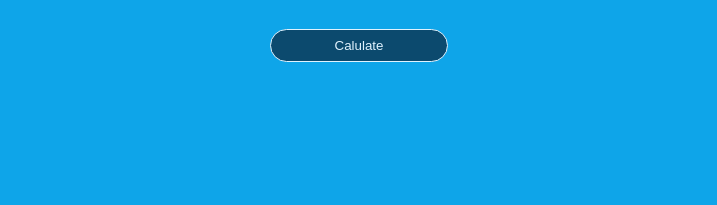
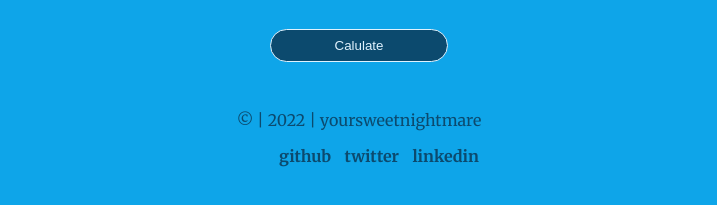
Before and after one commit to Rakezt/palindromeBirthday, a plain HTML site: page index.html in a window 1280 px wide. Shown: the part 117-322 px from the top of the page, without its empty margins (281-998 px from the left). Drawn offline with Linux system fonts and the light colour scheme.

Commit message:
style update

```diff
--- a/index.html
+++ b/index.html
@@ -15,6 +15,15 @@
         <label for="input-date"><input class="input-date" type="date"></label>
         <button class="calculate-btn">Calulate</button>
         <p id="output"></p>
+        <footer>
+            <p>© | 2022 | yoursweetnightmare</p>
+            <ul class="list-non-bullet">
+                <li class="list-item-inline" ><a class="link" href="https://github.com/Rakezt">github</a> </li>
+                <li class="list-item-inline"><a class="link"
+                    href="https://twitter.com/LRakeshSingh">twitter</a></li>
+                <li class="list-item-inline" ><a class="link" href="https://www.linkedin.com/in/lrakeshsingh/">linkedin</a></li>
+             </ul>
+           </footer>
     </div>
 
     <script src="script.js"></script>
--- a/style.css
+++ b/style.css
@@ -11,6 +11,9 @@ body{
     font-family: 'Merriweather', serif;
     background-color: var(--primary-color);
     color: var(--sec-color);
+
+}
+h1{
     text-shadow: 1px 3px var(--off-white)
 }
 .container{
@@ -21,6 +24,7 @@ input{
     width: 50%;
     padding: 0.3rem;
     margin: auto;
+    cursor: pointer;
 }
 button{
     background-color: var(--sec-color);
@@ -35,3 +39,17 @@ button{
    color: var(--sec-color);
    text-shadow: 0px 0px;
 }
+.list-non-bullet{
+    list-style: none;
+}
+.list-item-inline{
+    display: inline;
+    padding: 0.3rem;
+}
+.link{
+    text-decoration: none;
+    cursor: pointer;
+    color: var(--sec-color);
+    cursor: pointer;
+    font-weight: bold;
+}
```
